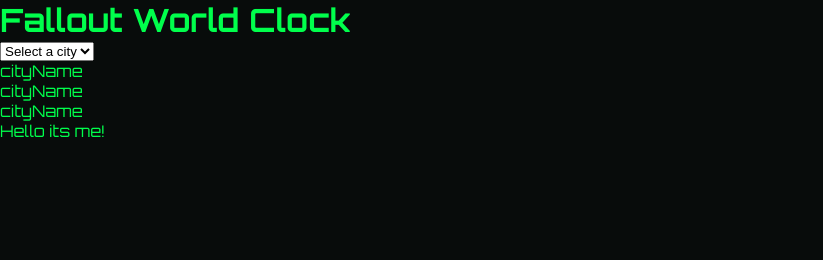
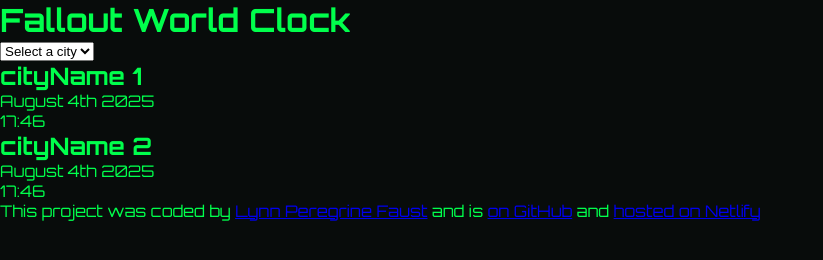
Before and after one commit to peregr1ne/world-clock-app, a plain HTML site: page index.html in a window 1280 px wide. Shown: the whole page, without its empty margins (0-823 px from the left). Drawn offline with nearby package versions, Linux system fonts and the light colour scheme.

Commit message:
upd: html - basic html

```diff
--- a/index.html
+++ b/index.html
@@ -28,11 +28,36 @@
             </select>
           </header>
           <main>
-            <div class="city-1">cityName</div>
-            <div class="city-2">cityName</div>
-            <div class="city-3">cityName</div>
+            <div class="city">
+              <h2>cityName 1</h2>
+              <div class="date">August 4th 2025</div>
+              <div class="time">17:46</div>
+            </div>
+            <div class="city">
+              <h2>cityName 2</h2>
+              <div class="date">August 4th 2025</div>
+              <div class="time">17:46</div>
+            </div>
           </main>
-          <footer>Hello its me!</footer>
+          <footer>
+            <p class="footer">
+              This project was coded by
+              <a href="https://www.linkedin.com/in/ellinafaust/" target="_blank"
+                >Lynn Peregrine Faust</a
+              >
+              and is
+              <a
+                href="https://github.com/peregr1ne/weather-app"
+                target="_blank"
+              >
+                on GitHub</a
+              >
+              and
+              <a href="https://peregr1ne-weather.netlify.app/" target="_blank"
+                >hosted on Netlify</a
+              >
+            </p>
+          </footer>
         </div>
       </div>
     </div>
```
